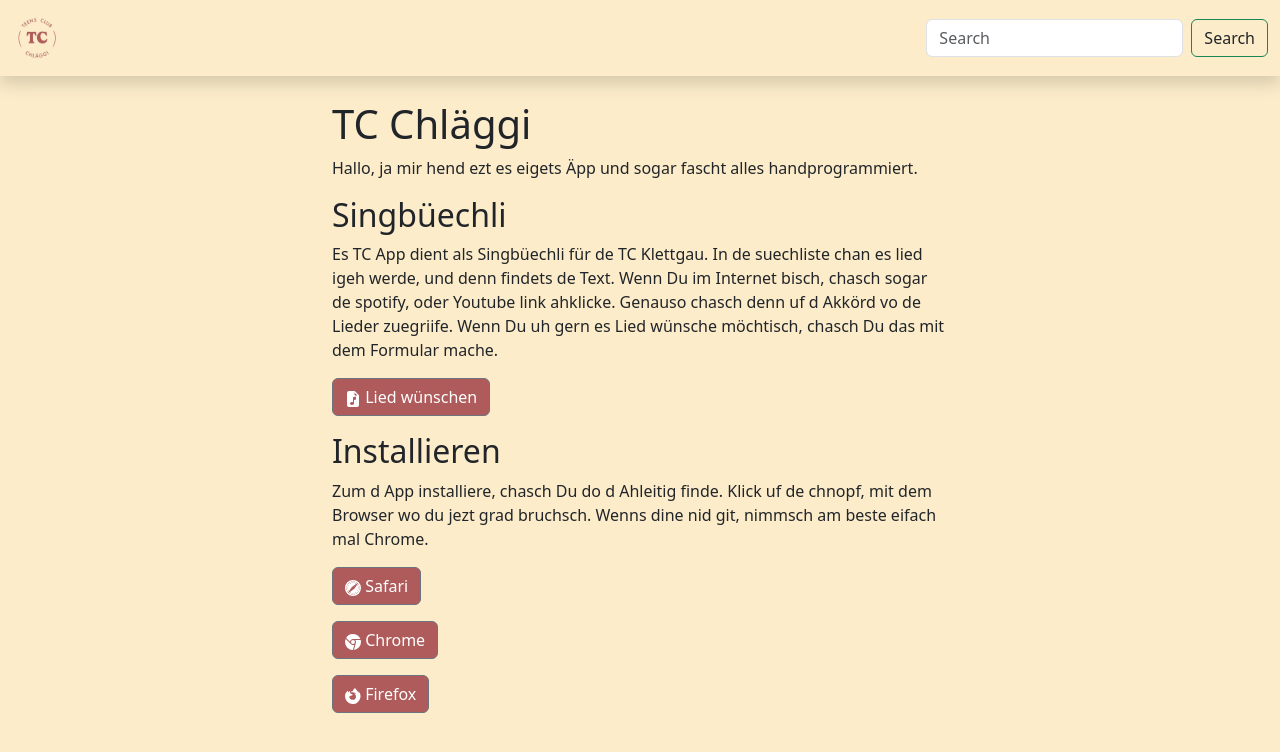
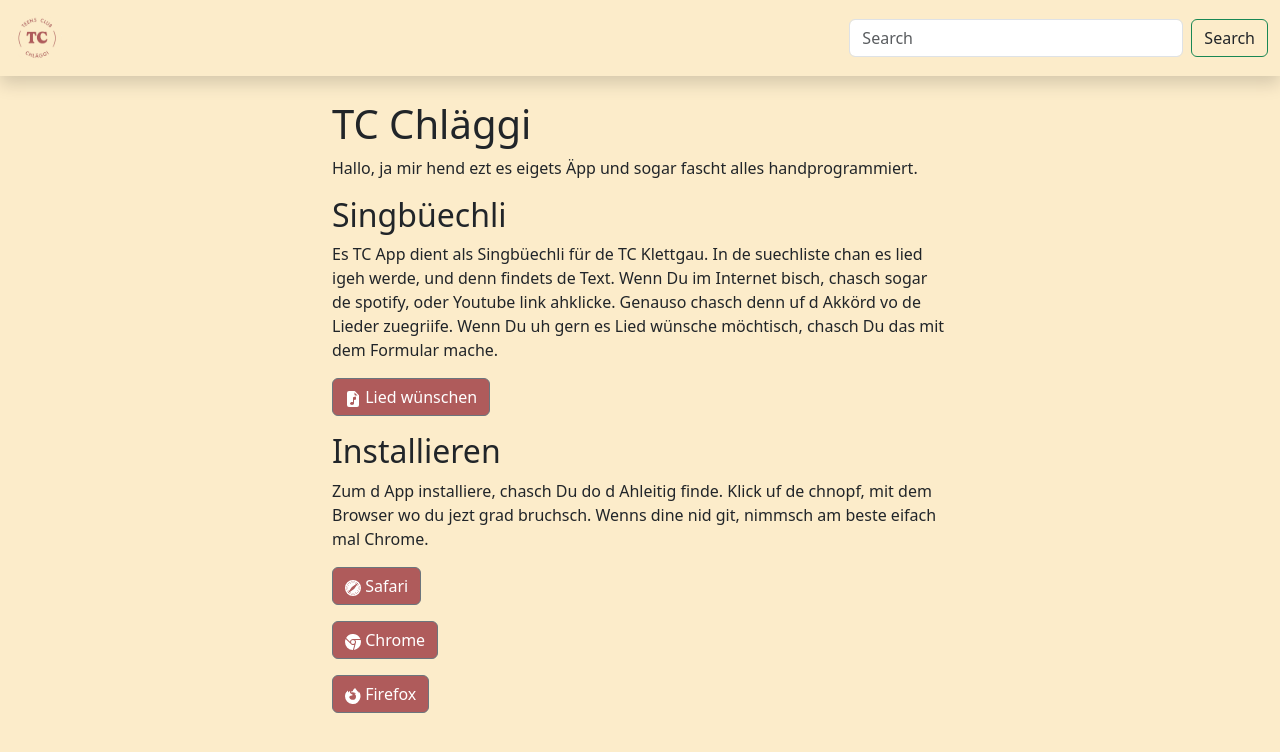
Before and after one commit to Soraxem/song-dist, a Jekyll site: the page built from index.md, in a window 1280 px wide. Shown: the top 752 px of the page. Built offline with Jekyll 4.4.1, drawn with Linux system fonts in a browser that asks for light colours.

Commit message:
Saerchbar Resizement

```diff
--- a/_includes/navbar.html
+++ b/_includes/navbar.html
@@ -4,7 +4,7 @@
       <img src="/icon.png" alt="TC Logo" width="50" height="50">
     </a>
 
-    <form class="d-flex" action="{{ site.baseurl }}/search.html" method="get">
+    <form class="d-flex col-md-4 col-sm-2" action="{{ site.baseurl }}/search.html" method="get">
       <input class="form-control me-2" type="text" placeholder="Search" id="search-box" name="query">
       <input class="btn hover-shadow border border-success" type="submit" value="Search">
     </form>
```
